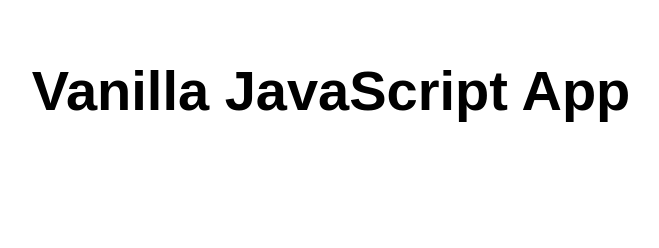
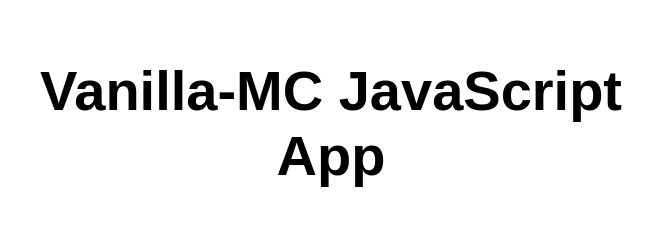
Before and after one commit to MC1Atl/my-first-static-web-app, a website: page src/index.html in a window 1280 px wide. Shown: the whole page, without its empty margins (309-968 px from the left). Drawn offline with Linux system fonts and the light colour scheme.

Commit message:
Update index.html

```diff
--- a/src/index.html
+++ b/src/index.html
@@ -10,7 +10,7 @@
 
 <body>
   <main>
-    <h1>Vanilla JavaScript App</h1>
+    <h1>Vanilla-MC JavaScript App</h1>
   </main>
 </body>
 
```
